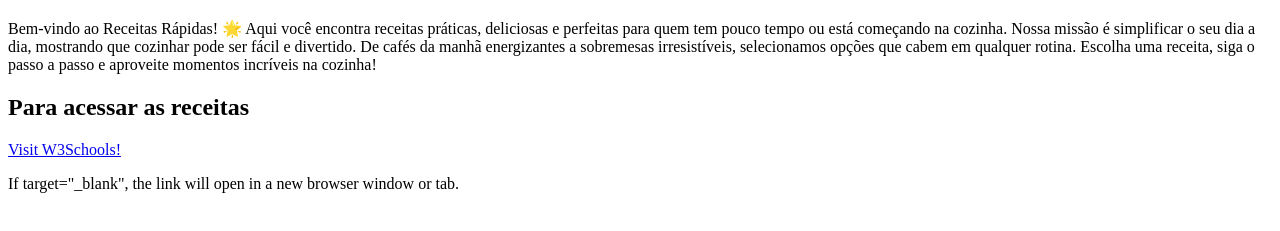
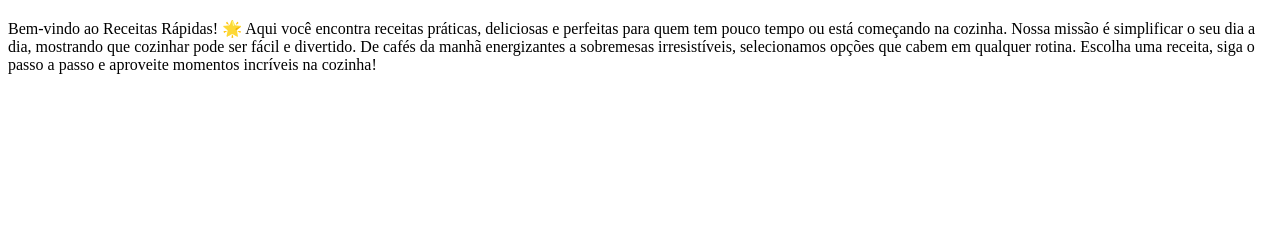
Before and after one commit to raianapaulin/site_rai.github.io, a plain HTML site: page index.html in a window 1280 px wide. Shown: the part 61-292 px from the top of the page. Drawn offline with Linux system fonts and the light colour scheme.

Commit message:
Update index.html

```diff
--- a/index.html
+++ b/index.html
@@ -13,18 +13,3 @@ De cafés da manhã energizantes a sobremesas irresistíveis, selecionamos opç
 
 </body>
 </html>
-
-
-
-<!DOCTYPE html>
-<html>
-<body>
-
-<h2>Para acessar as receitas</h2>
-
-<a href="https://site_rai.github.io/receitas.html" target="_blank">Visit W3Schools!</a>
-
-<p>If target="_blank", the link will open in a new browser window or tab.</p>
-
-</body>
-</html>
```
